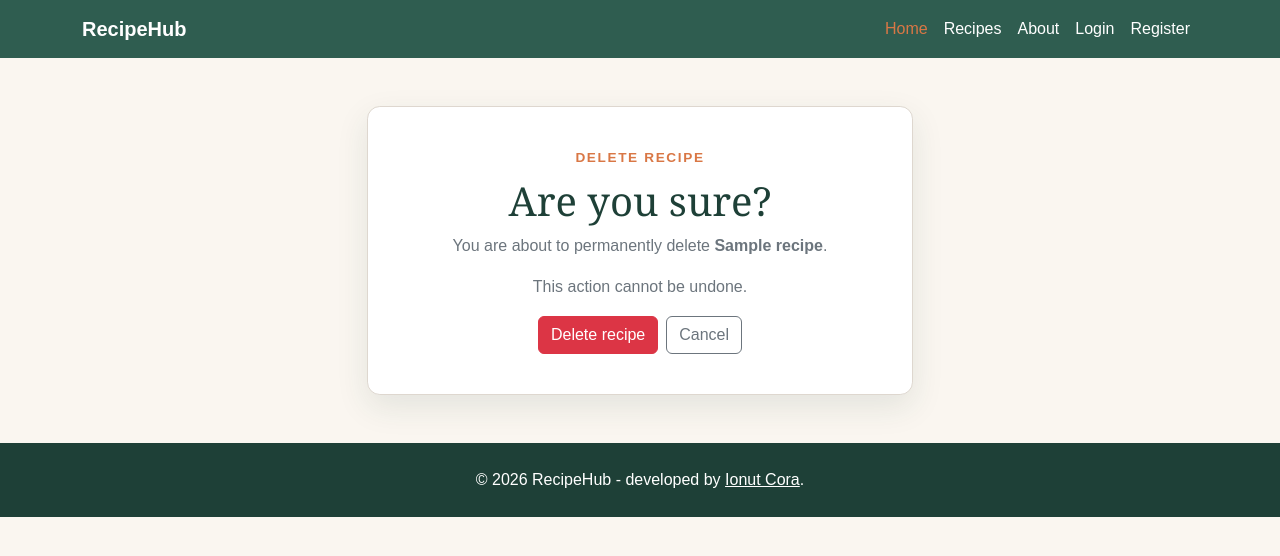
After one commit to Ionut-Cora/recipehub, a Django app: template templates/recipes/recipe_confirm_delete.html in a window 1280 px wide. The commit adds this page. Shown: the top 556 px of the page. Run offline with Django 3.2, Linux system fonts and the light colour scheme; the template is opened without the code that fills it: most values are stand-ins (such as "Sample title", 1, 10 or a date in 2020).

Commit message:
Add secure recipe deletion

```diff
--- a/recipes/urls.py
+++ b/recipes/urls.py
@@ -19,6 +19,11 @@ urlpatterns = [
         name="recipe_edit",
     ),
     path(
+        "recipes/<slug:slug>/delete/",
+        views.recipe_delete,
+        name="recipe_delete",
+    ),
+    path(
         "recipes/<slug:slug>/",
         views.recipe_detail,
         name="recipe_detail",
--- a/static/css/style.css
+++ b/static/css/style.css
@@ -487,6 +487,24 @@ a:focus-visible {
 
 
 /* ----------------------------------------
+   Delete Confirmation
+---------------------------------------- */
+
+.delete-card {
+    padding: 2.5rem;
+    border: 1px solid var(--border-color);
+    border-radius: 0.8rem;
+    background-color: var(--white-color);
+    box-shadow: var(--shadow-soft);
+}
+
+.delete-card h1 {
+    color: var(--primary-dark-color);
+    font-family: Georgia, "Times New Roman", serif;
+}
+
+
+/* ----------------------------------------
    Pagination
 ---------------------------------------- */
 
--- /dev/null
+++ b/templates/recipes/recipe_confirm_delete.html
@@ -0,0 +1,56 @@
+{% extends "base.html" %}
+
+{% block title %}
+    Delete {{ recipe.title }} | RecipeHub
+{% endblock %}
+
+{% block content %}
+<section class="py-5">
+    <div class="container">
+        <div class="row justify-content-center">
+            <div class="col-12 col-md-8 col-lg-6">
+                <div class="delete-card text-center">
+
+                    <p class="eyebrow">
+                        Delete recipe
+                    </p>
+
+                    <h1>
+                        Are you sure?
+                    </h1>
+
+                    <p class="text-secondary">
+                        You are about to permanently delete
+                        <strong>{{ recipe.title }}</strong>.
+                    </p>
+
+                    <p class="text-secondary">
+                        This action cannot be undone.
+                    </p>
+
+                    <form method="post">
+                        {% csrf_token %}
+
+                        <div class="d-flex justify-content-center gap-2 flex-wrap">
+                            <button
+                                class="btn btn-danger"
+                                type="submit"
+                            >
+                                Delete recipe
+                            </button>
+
+                            <a
+                                class="btn btn-outline-secondary"
+                                href="{% url 'recipes:recipe_detail' recipe.slug %}"
+                            >
+                                Cancel
+                            </a>
+                        </div>
+                    </form>
+
+                </div>
+            </div>
+        </div>
+    </div>
+</section>
+{% endblock %}
```
Also changed, not shown: recipes/views.py (+33 -0 lines), templates/recipes/recipe_detail.html (+8 -1 lines).
